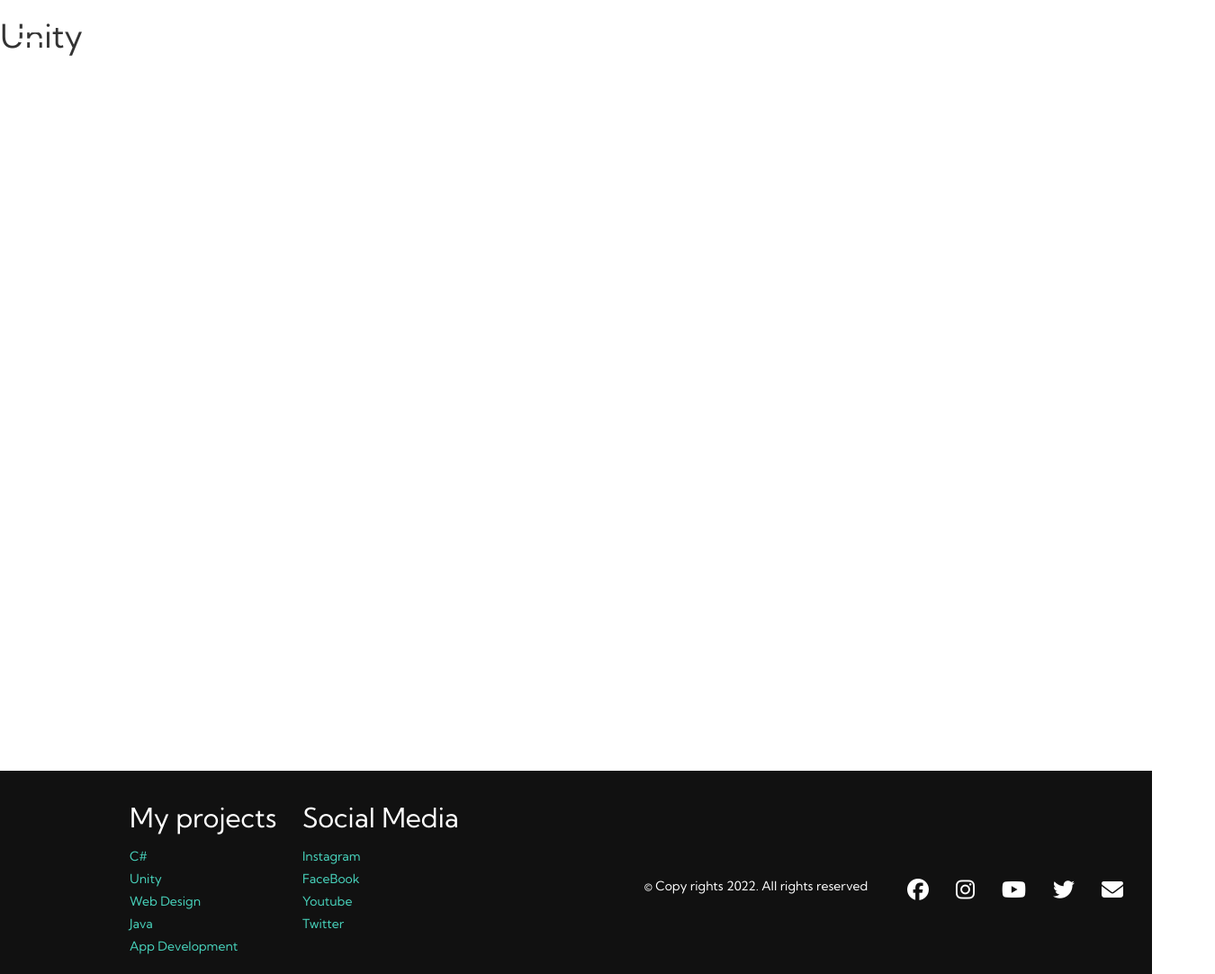
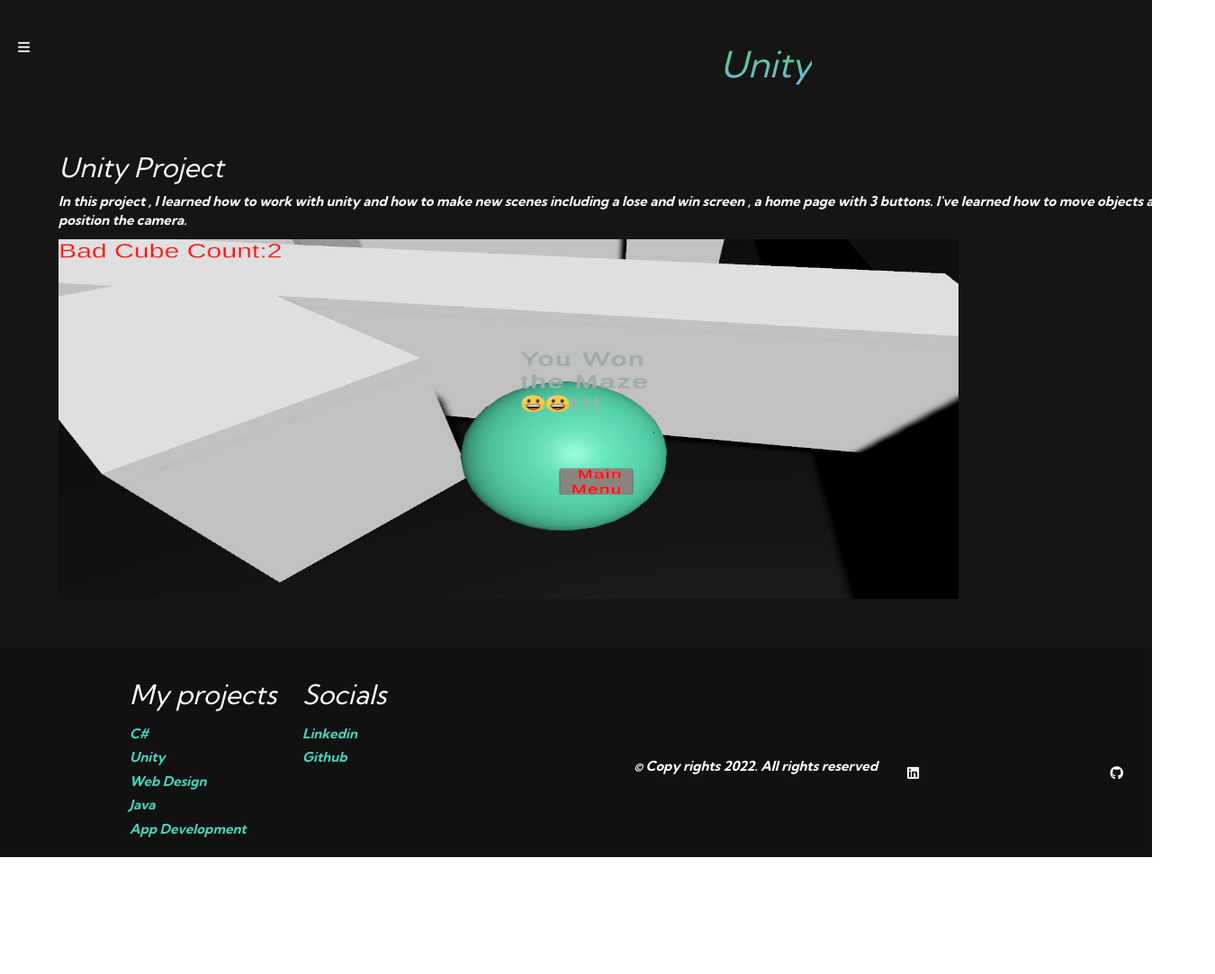
Before and after one commit to Zylovs/portfolio, a plain HTML site: page unity.html in a window 1280 px wide. Shown: the whole page at 90% size, 1350 px wide, since content can reach past the window. After the commit the page ends 953 px from the top, so only its background shows below. Drawn offline with nearby package versions, Linux system fonts and the light colour scheme.

Commit message:
Unity Page done

```diff
--- /dev/null
+++ b/CSS/unity.css
@@ -0,0 +1,104 @@
+*{
+    box-sizing: border-box;
+    margin: 0;
+    padding: 0;
+    font-family: 'kumbh Sans' , sans-serif;
+    font-weight: bold;
+    font-style: italic;
+    font-size: 15px;
+    }
+      /*navbar particales*/
+      #mainnav{
+        position: absolute;
+        z-index: 1;
+    }
+    #mainnav li{
+        margin: 55px 0;
+        left: -550px;
+        position: relative;
+        display: none;
+    }
+    #mainnav a{
+        color: #00ffd0;
+        text-decoration: none;
+        font-size: 1.4em;
+    }
+    ul li{
+        list-style: none;
+        margin-top: -90px;
+    }
+    .hamb{
+        position: absolute;
+        top: 20px;
+        left: 20px;
+        font-size: 2.5em;
+        z-index: 1;
+    }
+    .hamb a{
+        color: white;
+        text-decoration: none;
+    }
+    #bubble{
+        width: 100%;
+        height: 100%;
+        opacity: 0.9;
+        position: fixed;
+        display: none;
+        z-index: 1;
+        background: rgba(0, 0,0, 0.5);
+    }
+    .gap{
+        color: white;
+        margin-top: 100px;
+        width: 200px;
+    }
+    /*main container */
+    .main{
+        background-color: #f71616;
+    }
+    .main_container{
+        display: grid;
+        grid-template-columns: 1fr 1fr;
+        align-items: center;
+        justify-content: center;
+        margin: 0 auto;
+        height: 90vh;
+        background-color: #151515;
+        z-index: 1;
+        width: 100%;
+        max-width: 1300px;
+        padding-left: 50px;
+        padding-right: 50px;
+    }
+    .main_content{
+        color: #fff;
+        width: 100%;
+    }
+    .main_content h1{
+        position: absolute;
+        left: 800px;
+        top: 0px;
+        margin-top: 50px;
+    font-size: 4rem;
+    background-image: linear-gradient(to top, #75b6e4 0%, #55cf67 100%);
+    -webkit-background-clip: text;
+       -moz-background-clip: text;
+       -webkit-text-fill-color: transparent;
+       -moz-text-fill-color:transparent;
+       background-clip: text;
+       text-align: center;
+    }
+    .mySlides {display:block;}
+  .container{
+    width: 1300px;
+    position: absolute;
+    top: 150px;
+  }
+  .container h2{
+    align-items: center;
+  }
+  .imgs{
+
+    width: 1000px;
+    height: 50vh;
+  }
--- a/unity.html
+++ b/unity.html
@@ -14,6 +14,7 @@
        <script src="https://maxcdn.bootstrapcdn.com/bootstrap/3.3.7/js/bootstrap.min.js" integrity="sha384-Tc5IQib027qvyjSMfHjOMaLkfuWVxZxUPnCJA7l2mCWNIpG9mGCD8wGNIcPD7Txa" crossorigin="anonymous"></script>
 
       <!-- Personal CSS file -->
+      <link rel="stylesheet" href="CSS/unity.css">
       <link rel="stylesheet"  href="CSS/style.css" >
 <!--Font Awesome-->
 <link href="https://fonts.googleapis.com/css2?family=Kumbh+Sans:wght@400;700&display=swap" rel='stylesheet'>
@@ -34,38 +35,23 @@
           </div>
         <canvas id="bubble"></canvas>
              <!--game container-->
-               <div class="unity">
-                <div class="unity_container">
-                <div class="unity_content">
+             <div class="main">
+                <div class="main_container">
+                    <div class="main_content">
+
                         <h1>Unity</h1>
-              <div class="slideshow-container">
-
-                <div class="mySlides fade">
-                  <div class="numbertext">1 / 3</div>
-                  <img src="Media/Maze_ball.PNG" style="width:100%" height="300px">
-                  <div class="text">Main Menu</div>
+                        <div class="container">
+                            <h2 class="center">Unity Project</h2>
+                            <P> In this project , I learned how to work with unity and how to make new scenes including a lose and win screen ,
+                                a home page with 3 buttons. I've learned how to move objects and position the camera.
+                         </P>
+                            <div class="content section" style="max-width:1300px">
+                                <img class="mySlides imgs" src="Media/Maze_ball.PNG">
+                                <img class="mySlides imgs" src="Media/Maze_ball2.PNG">
+                                <img class="mySlides imgs" src="Media/Maze_ball3.PNG">
+                            </div>
                         </div>
 
-                <div class="mySlides fade">
-                  <div class="numbertext">2 / 3</div>
-                  <img src="Media/Maze_ball2.PNG" style="width:90%">
-                  <div class="text">Game Picture</div>
-                </div>
-
-                <div class="mySlides fade">
-                  <div class="numbertext">3 / 3</div>
-                  <img src="Media/Maze_ball3.PNG" style="width:100%">
-                  <div class="text">Win or Lose</div>
-                </div>
-
-                <a class="prev" onclick="plusSlides(-1)">❮</a>
-                <a class="next" onclick="plusSlides(1)">❯</a>
-
-                </div>
-                <br>
-
-
-                </div>
                 </div>
             </div>
           <!--footer-->
@@ -80,13 +66,14 @@
                     <a href="J.html">Java</a>
                     <a href="app.html">App Development</a>
                 </div>
+
                 <div class="footer_link--items">
-                        <h2>Social Media</h2>
-                        <a href="#">Instagram</a>
-                        <a href="#">FaceBook</a>
-                        <a href="#">Youtube</a>
-                        <a href="#">Twitter</a>
+                    <h2>Socials</h2>
+                    <a href="https://www.linkedin.com/in/logan-wilson-04b28a238/">Linkedin</a>
+                    <a href="https://github.com/Zylovs">Github</a>
+
                 </div>
+
             </div>
         </div>
         <section class="social_media">
@@ -96,31 +83,12 @@
                 </div>
                 <p> &copy Copy rights 2022. All rights reserved</p>
                 <div class="social_icons">
-                        <a
-                        class="social_icon--link"
-                        href="#"
-                        target="_blank"
-                        aria-label="Facebook"><i class="fa-brands fa-facebook"></i></a>
-                        <a
-                        class="social_icon--link"
-                        href="#"
-                        target="_blank"
-                        aria-label="Instagram"><i class="fa-brands fa-instagram"></i></a>
-                        <a
-                        class="social_icon--link"
-                        href="#"
-                        target="_blank"
-                        aria-label="Youtube"><i class="fa-brands fa-youtube"></i></a>
-                        <a
-                        class="social_icon--link"
-                        href="#"
-                        target="_blank"
-                        aria-label="Twitter"><i class="fa-brands fa-twitter"></i></a>
-                        <a
-                        class="social_icon--link"
-                        href="#"
-                        target="_blank"
-                        aria-label="Gmail"><i class="fa-solid fa-envelope"></i></a>
+                    <a class="social_icon--link" href="https://www.linkedin.com/in/logan-wilson-04b28a238/"
+                        target="_blank" aria-label="Linkedin"><i class="fa-brands fa-linkedin"></i></a>
+
+                    <a class="social_icon--link" href="https://github.com/Zylovs" target="_blank"
+                        aria-label="Linkedin"><i class="fa-brands fa-github"></i></a>
+
                 </div>
             </div>
         </section>
```
Lines whose indentation alone changed are shown as unchanged.
